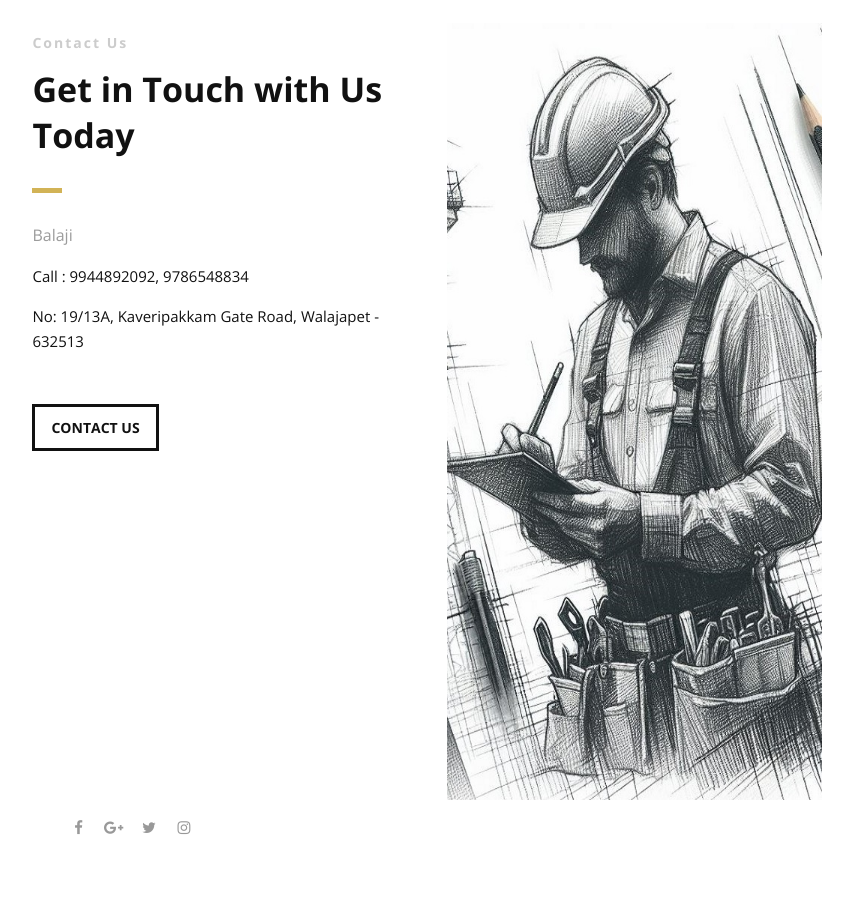
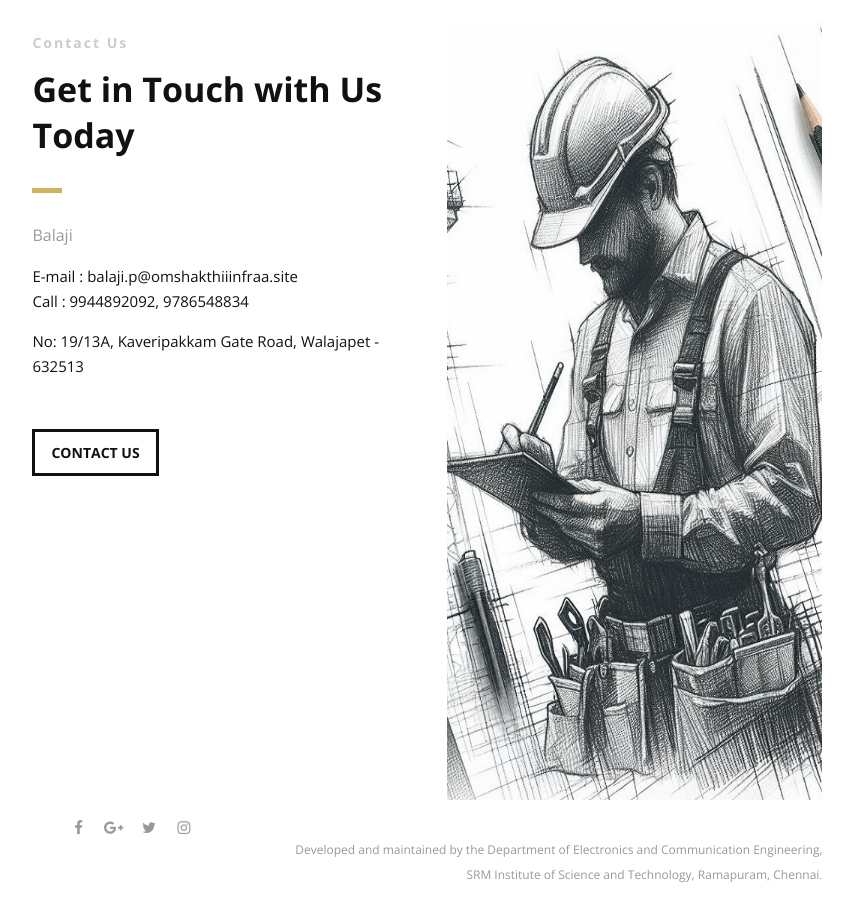
Before and after one commit to ASUVATH-MS/oms, a plain HTML site: page index.html in a window 1280 px wide. Shown: the part 1646-2567 px from the top of the page, without its empty margins (420-1273 px from the left). Before the commit the page ends 2518 px from the top, so only its background shows below. Drawn offline with nearby package versions, Linux system fonts and the light colour scheme.

Commit message:
logo update

```diff
--- a/index.html
+++ b/index.html
@@ -4,7 +4,7 @@
     <meta charset="UTF-8">
 
     <!--Page Title-->
-    <title>Om Shakthii Infraa</title>
+    <title>Om Shakthiii Infraa</title>
 
     <!--Meta Keywords and Description-->
     <meta name="keywords" content="">
@@ -226,27 +226,6 @@
         <!--End of Introduction-->
 
 
-        <!--Gallery-->
-        <!-- <aside id="gallery" class="row text-center scrollto clearfix" data-featherlight-gallery
-                 data-featherlight-filter="a">
-
-                <a href="images/gallery-images/gallery-image-1.jpg" data-featherlight="image" class="col-3 wow fadeIn"
-                   data-wow-delay="0.1s"><img src="images/gallery-images/gallery-image-1.jpg" alt="Landing Page"/></a>
-                <a href="images/gallery-images/gallery-image-2.jpg" data-featherlight="image" class="col-3 wow fadeIn"
-                   data-wow-delay="0.3s"><img src="images/gallery-images/gallery-image-2.jpg" alt="Landing Page"/></a>
-                <a href="images/gallery-images/gallery-image-3.jpg" data-featherlight="image" class="col-3 wow fadeIn"
-                   data-wow-delay="0.5s"><img src="images/gallery-images/gallery-image-3.jpg" alt="Landing Page"/></a>
-                <a href="images/gallery-images/gallery-image-4.jpg" data-featherlight="image" class="col-3 wow fadeIn"
-                   data-wow-delay="1.1s"><img src="images/gallery-images/gallery-image-4.jpg" alt="Landing Page"/></a>
-                <a href="images/gallery-images/gallery-image-5.jpg" data-featherlight="image" class="col-3 wow fadeIn"
-                   data-wow-delay="0.9s"><img src="images/gallery-images/gallery-image-5.jpg" alt="Landing Page"/></a>
-                <a href="images/gallery-images/gallery-image-6.jpg" data-featherlight="image" class="col-3 wow fadeIn"
-                   data-wow-delay="0.7s"><img src="images/gallery-images/gallery-image-6.jpg" alt="Landing Page"/></a>
-
-        </aside> -->
-        <!--End of Gallery-->
-
-
         <!--Content Section-->
         <div id="services" class="scrollto clearfix">
 
@@ -274,7 +253,7 @@
                         <h2 class="section-title">Get in Touch with Us Today</h2>
                         <p class="section-subtitle">Balaji <P></P></p>
                     </div>
-                    <p>Call : 9944892092, 9786548834
+                    <p>E-mail : balaji.p@omshakthiiinfraa.site<br>Call : 9944892092, 9786548834
                     </p>
                     <p>
                         No: 19/13A, Kaveripakkam Gate Road, Walajapet - 632513
@@ -292,21 +271,7 @@
 
 
         </div>
-        <!--End of Content Section-->
 
-        <!--Testimonials-->
-
-        <!--End of Testimonials-->
-
-        <!--Clients-->
-
-        <!--End of Clients-->
-
-        <!--Pricing Tables-->
-
-                <!--End Pricing Block-->
-
-                <!--Pricing Block-->
 
 
     </main>
@@ -343,6 +308,13 @@
                 </li>
 
             </ul>
+            <br>
+            <ul class="col-2 social-icons">
+                <li>
+                    <p>Developed and maintained by the Department of Electronics and Communication Engineering,<br> SRM Institute of Science and Technology, Ramapuram, Chennai.</p>
+                </li>
+
+            </ul>
             <!--End of Social Icons in Footer-->
         </div>
     </footer>
```
Also changed, not shown: images/logo3.png.
